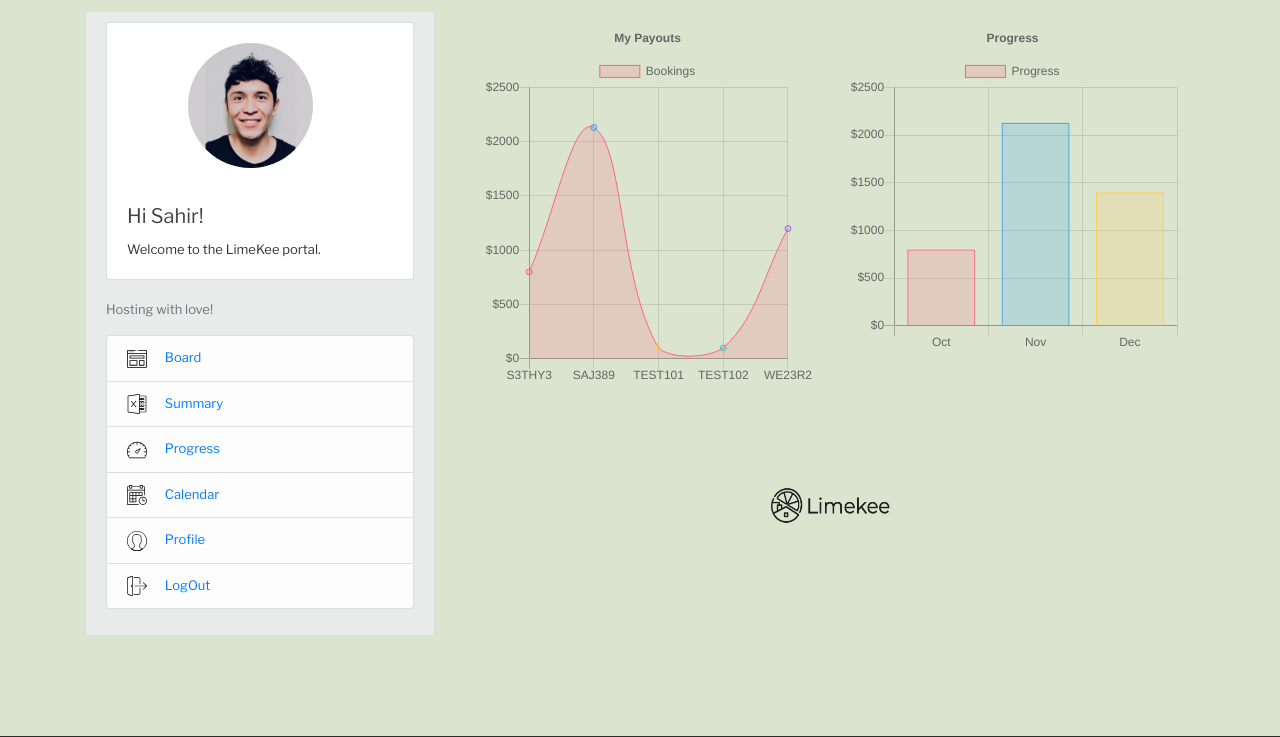
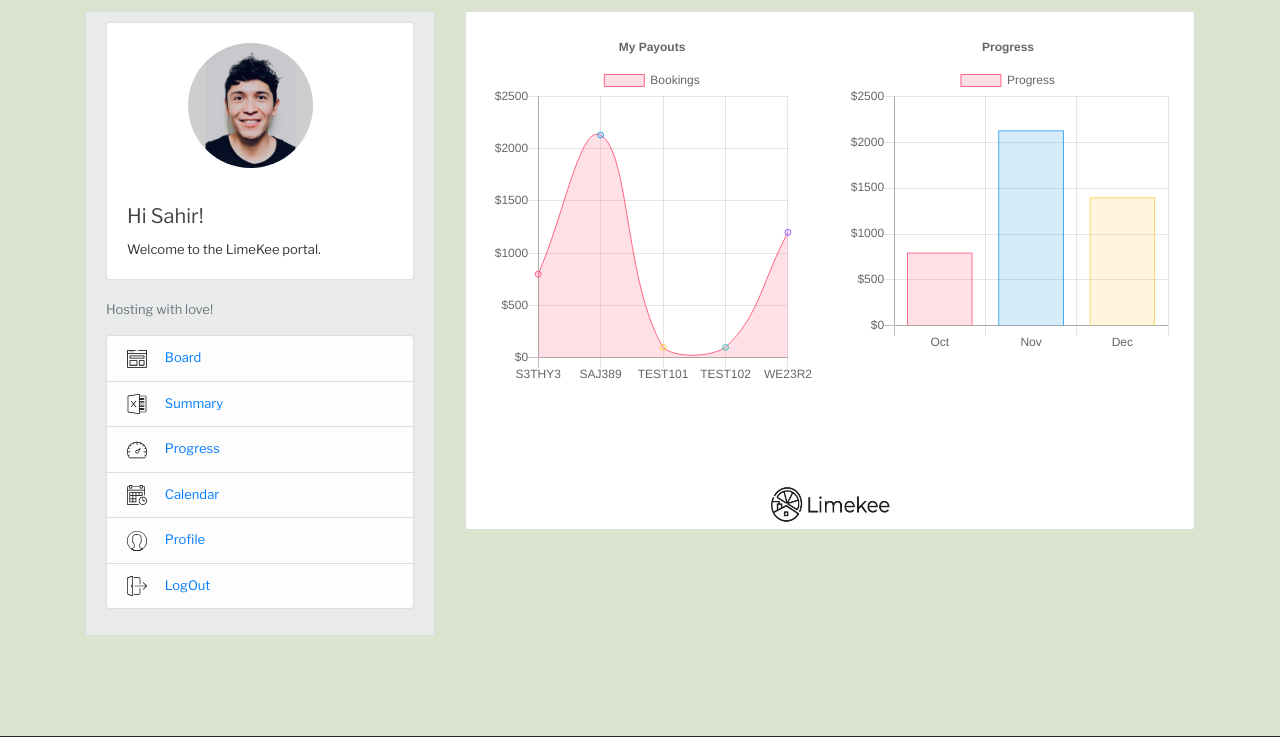
Before and after one commit to SahirGomezG/limekeeapp, a Django app: page /reservation/reservations_progress/ in a window 1280 px wide. Shown: the part 59-796 px from the top of the page. Run offline with Django 3.2, Linux system fonts and the light colour scheme; a user stored in the database is signed in; data comes from the database, SQL or seed files in the repository; parts of the project's set-up code (start-up, migrations or seed data) failed here and were passed over; some libraries are stand-ins or nearby versions.

Commit message:
style container

```diff
--- a/reservations/templates/reservations/reservations_progress.html
+++ b/reservations/templates/reservations/reservations_progress.html
@@ -1,7 +1,7 @@
 {% extends "blog/base.html" %}
 
 {% block content %}
-
+   <div class="content-section p-2">
     <div class='container' style='margin-top:10px'>
         <div class="row justify-content-md-center">
             <div class='col-sm-6'>
@@ -19,6 +19,7 @@
             </a>
         </div>
     </div>
+   </div>
 
 <script>
     var ctx = document.getElementById("myChart");
```
